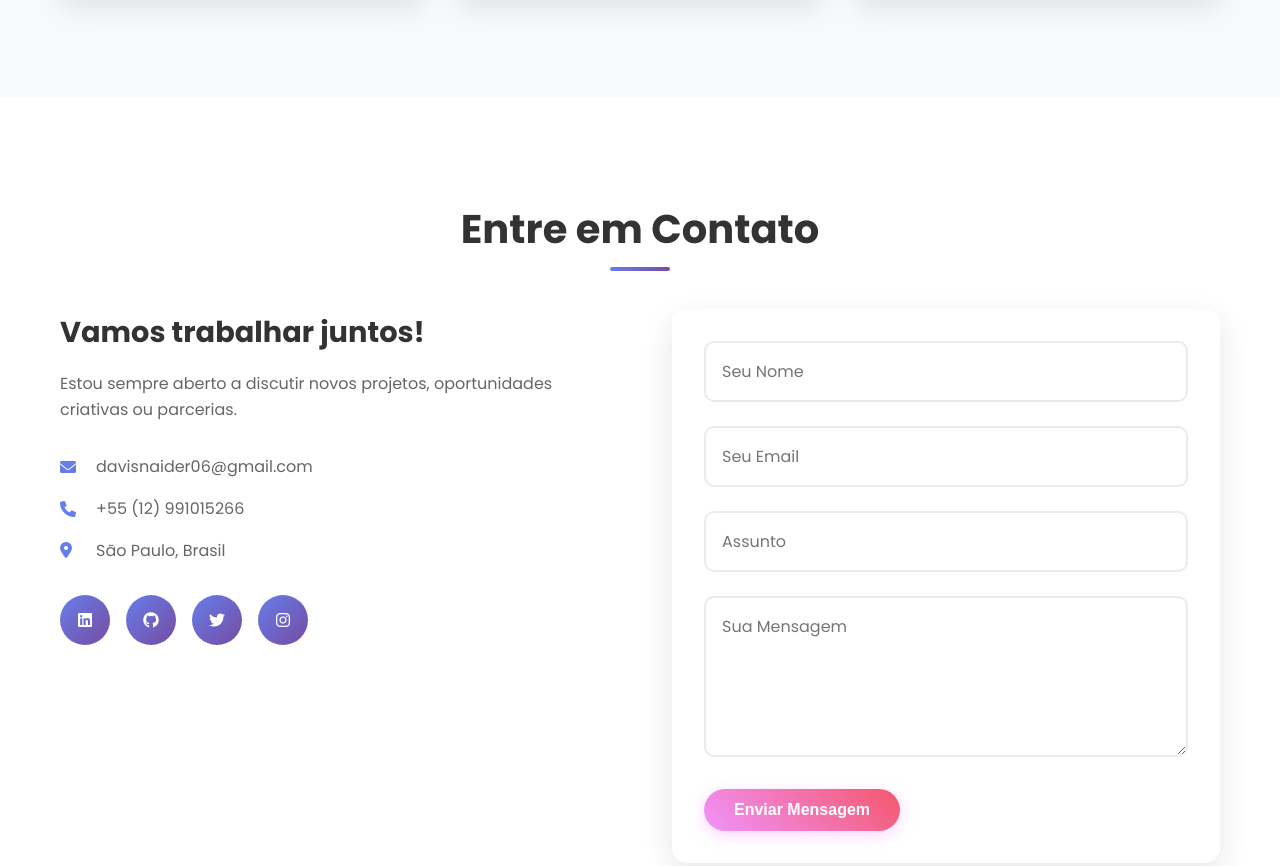
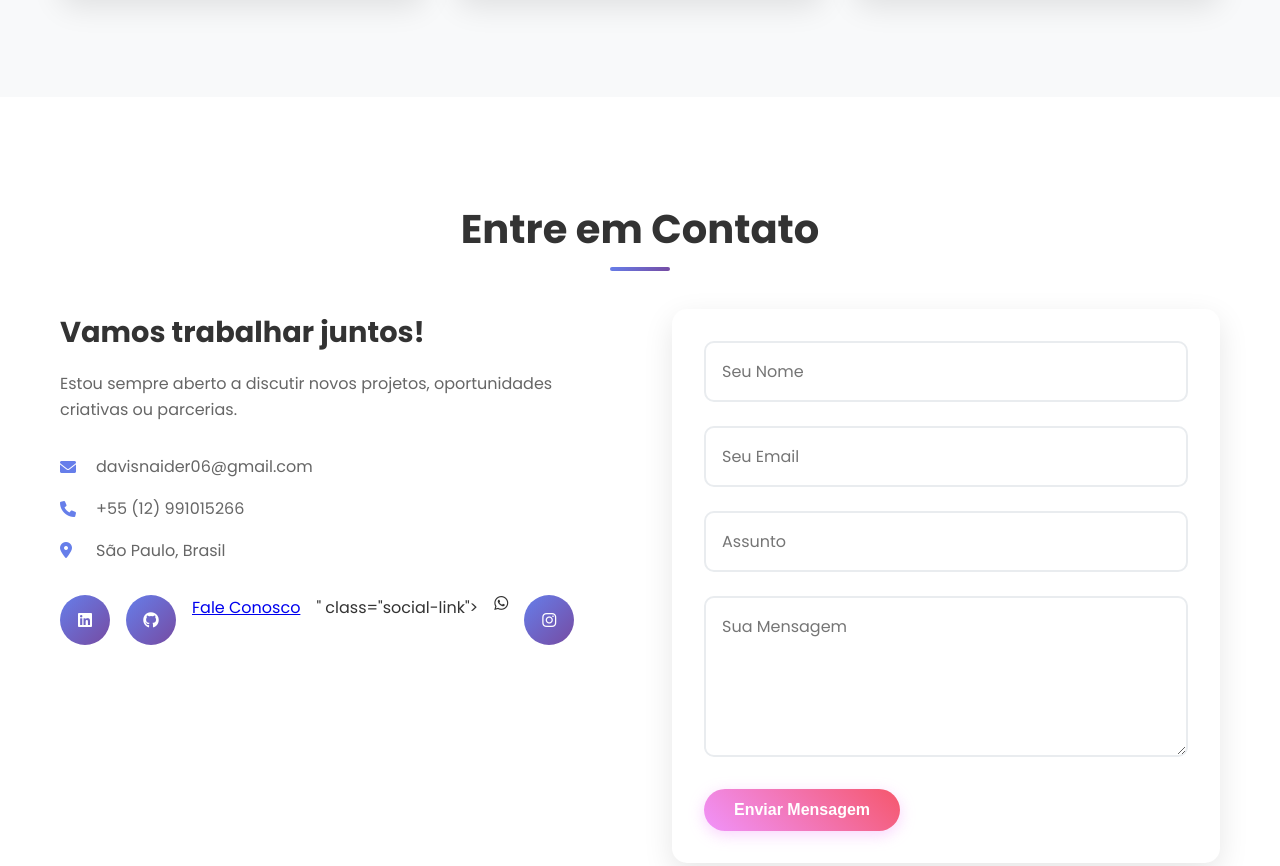
Before and after one commit to davisnaider06/portifolio-dev, a plain HTML site: page index.html in a window 1280 px wide. Shown: the part 3316-4182 px from the top of the page. Drawn offline with Linux system fonts and the light colour scheme.

Commit message:
arrumar links de redes sociais

```diff
--- a/index.html
+++ b/index.html
@@ -311,10 +311,10 @@
                         </div>
                     </div>
                     <div class="social-links">
-                        <a href="#" class="social-link"><i class="fab fa-linkedin"></i></a>
-                        <a href="#" class="social-link"><i class="fab fa-github"></i></a>
-                        <a href="#" class="social-link"><i class="fab fa-twitter"></i></a>
-                        <a href="#" class="social-link"><i class="fab fa-instagram"></i></a>
+                        <a href="https://www.linkedin.com/in/davi-s-a7a99432b/" class="social-link"><i class="fab fa-linkedin"></i></a>
+                        <a href="https://github.com/davisnaider06 class="class ="social-link"><i class="fab fa-github"></i></a>
+                        <a href="https://wa.me/5512991015266?text=Ol%C3%A1%2C%20+gostaria+de+saber+mais+sobre+seu+trabalho">Fale Conosco</a>" class="social-link"><i class="fab fa-whatsapp"></i></a>
+                        <a href="https://instagram.com/davisnaider06" class="social-link"><i class="fab fa-instagram"></i></a>
                     </div>
                 </div>
                 <form class="contact-form">
```
Also changed, not shown: script.js (+8 -9 lines).
